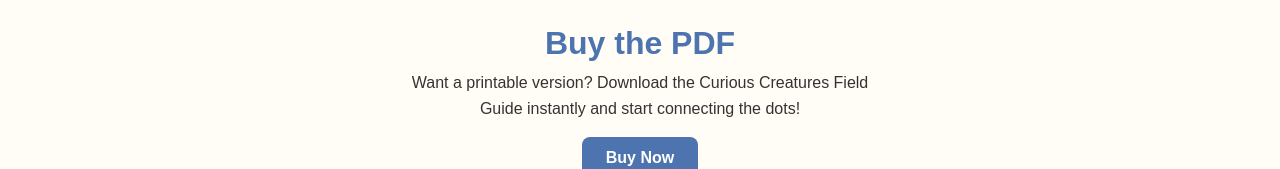
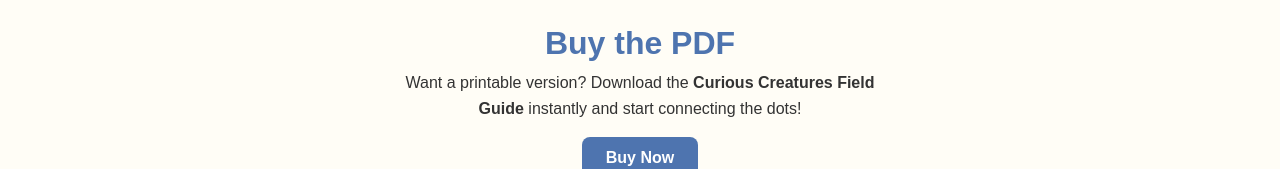
Before and after one commit to hellodanicaw/behind-the-moon-site, a plain HTML site: page index.html in a window 1280 px wide. Shown: the part 1415-1584 px from the top of the page. Drawn offline with Linux system fonts and the light colour scheme.

Commit message:
made 'curious creatures field guide' bold in shop

```diff
--- a/index.html
+++ b/index.html
@@ -68,7 +68,7 @@
 
     <section id="shop" class="shop">
       <h2>Buy the PDF</h2>
-      <p>Want a printable version? Download the Curious Creatures Field Guide instantly and start connecting the dots!</p>
+      <p>Want a printable version? Download the <strong>Curious Creatures Field Guide</strong> instantly and start connecting the dots!</p>
       <a href="https://behindthemoonbooks.gumroad.com/l/zmxae" target="_blank">
         <button class="buy-button">Buy Now</button>
       </a>
```
